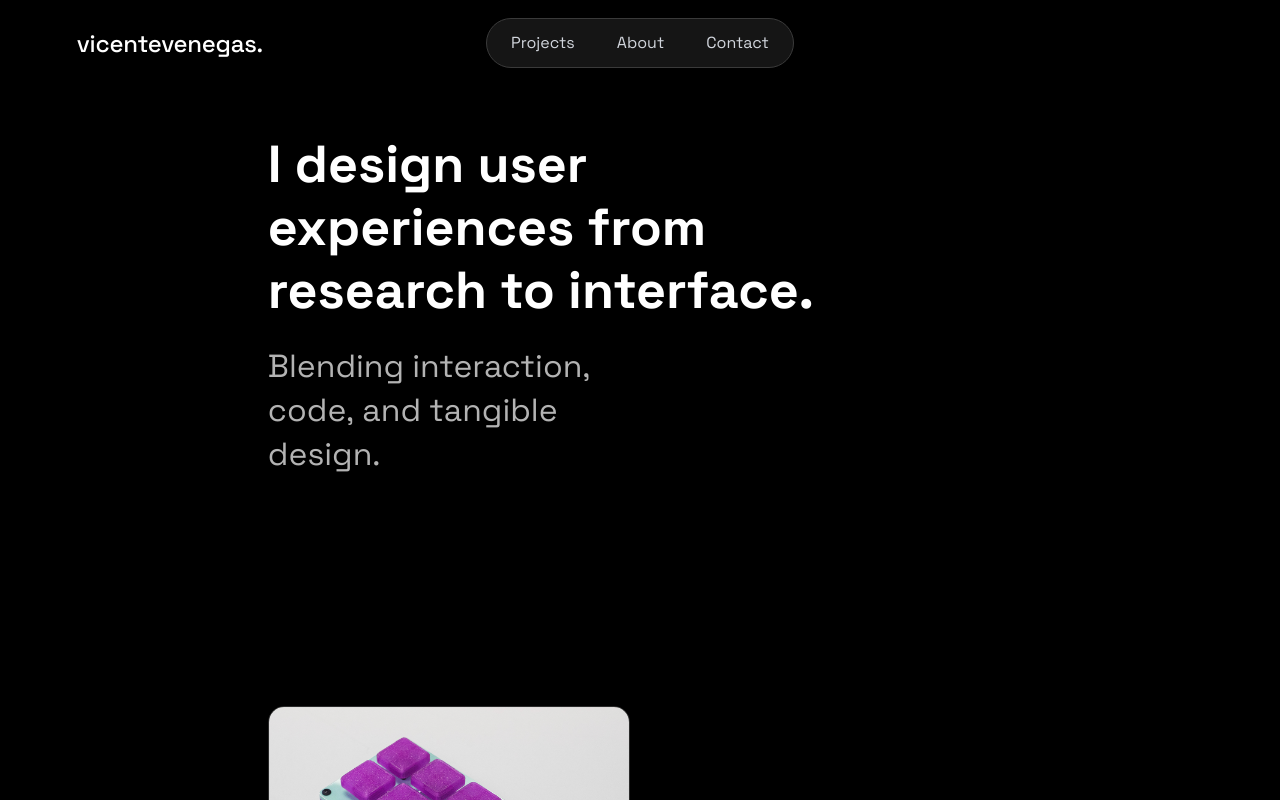
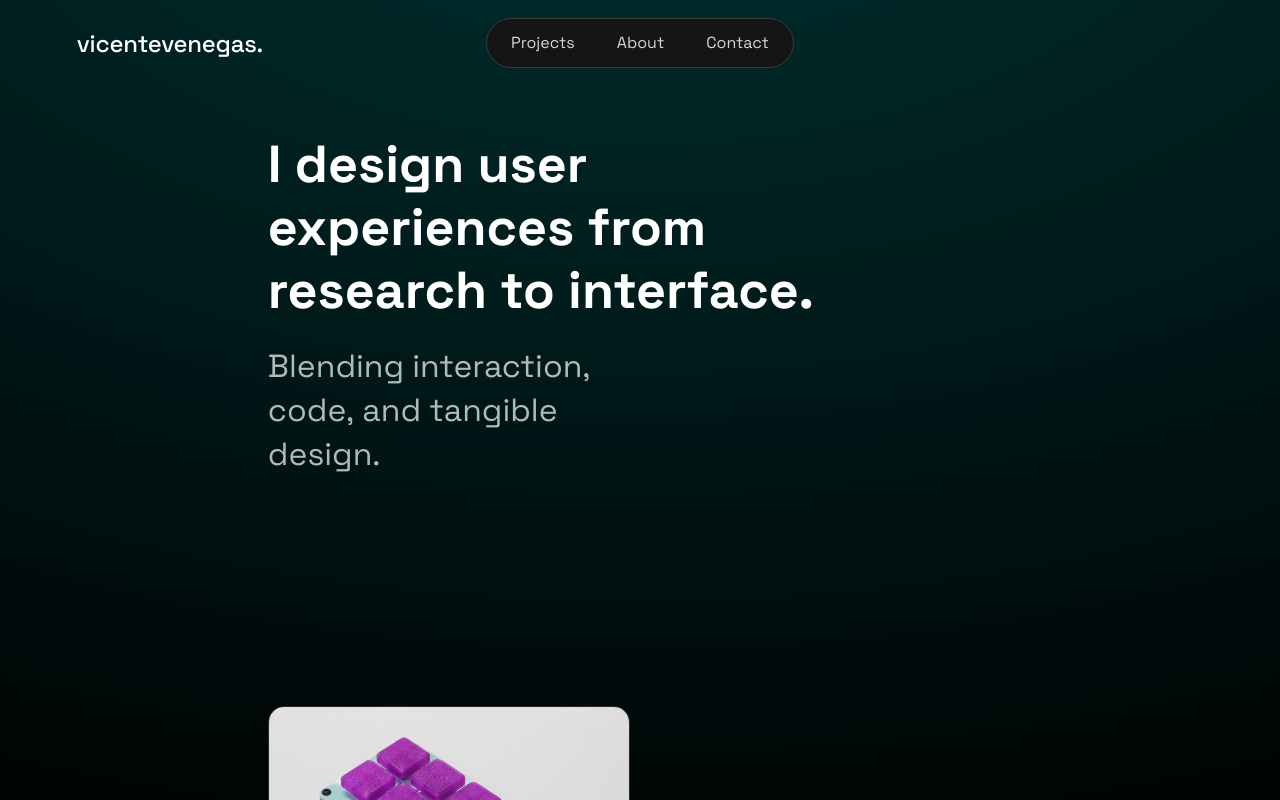
Before and after one commit to leddd/vicentevenegas.xyz, a Next.js app: page / in a window 1280 px wide. Shown: the top 800 px of the page. Built offline with nearby package versions, Linux system fonts and the light colour scheme.

Commit message:
bg update

```diff
--- a/app/globals.css
+++ b/app/globals.css
@@ -17,6 +17,12 @@ body { margin: 0; }
   /* intended content width (grid width, not counting side margins) */
   --content: 1440px;
   --anchor-offset: 96px;
+
+    /* glow controls */
+  --bg-glow-alpha: 0.2;   /* 0.06–0.12 is a nice range */
+  --bg-glow-height: 1920px; /* how far down the glow fades */
+
+
 }
 
 html {
@@ -33,10 +39,22 @@ html {
 
 /* Base */
 body{
-  background: var(--background);
   color: var(--foreground);
   font-family: var(--font-space-grotesk), system-ui, -apple-system, Segoe UI,
     Roboto, Helvetica, Arial, "Apple Color Emoji", "Segoe UI Emoji";
+
+  /* base color */
+  background-color: var(--background);
+
+  /* top radial glow only */
+  background-image: radial-gradient(
+    3200px var(--bg-glow-height) at 50% -220px,
+    rgb(0 255 255 / var(--bg-glow-alpha)) 0%,
+    rgb(255 255 255 / 0) 60%
+  );
+  background-repeat: no-repeat;
+  background-size: 100% var(--bg-glow-height);
+  background-position: center 0;
 }
 
 /* Layout helpers */
```
